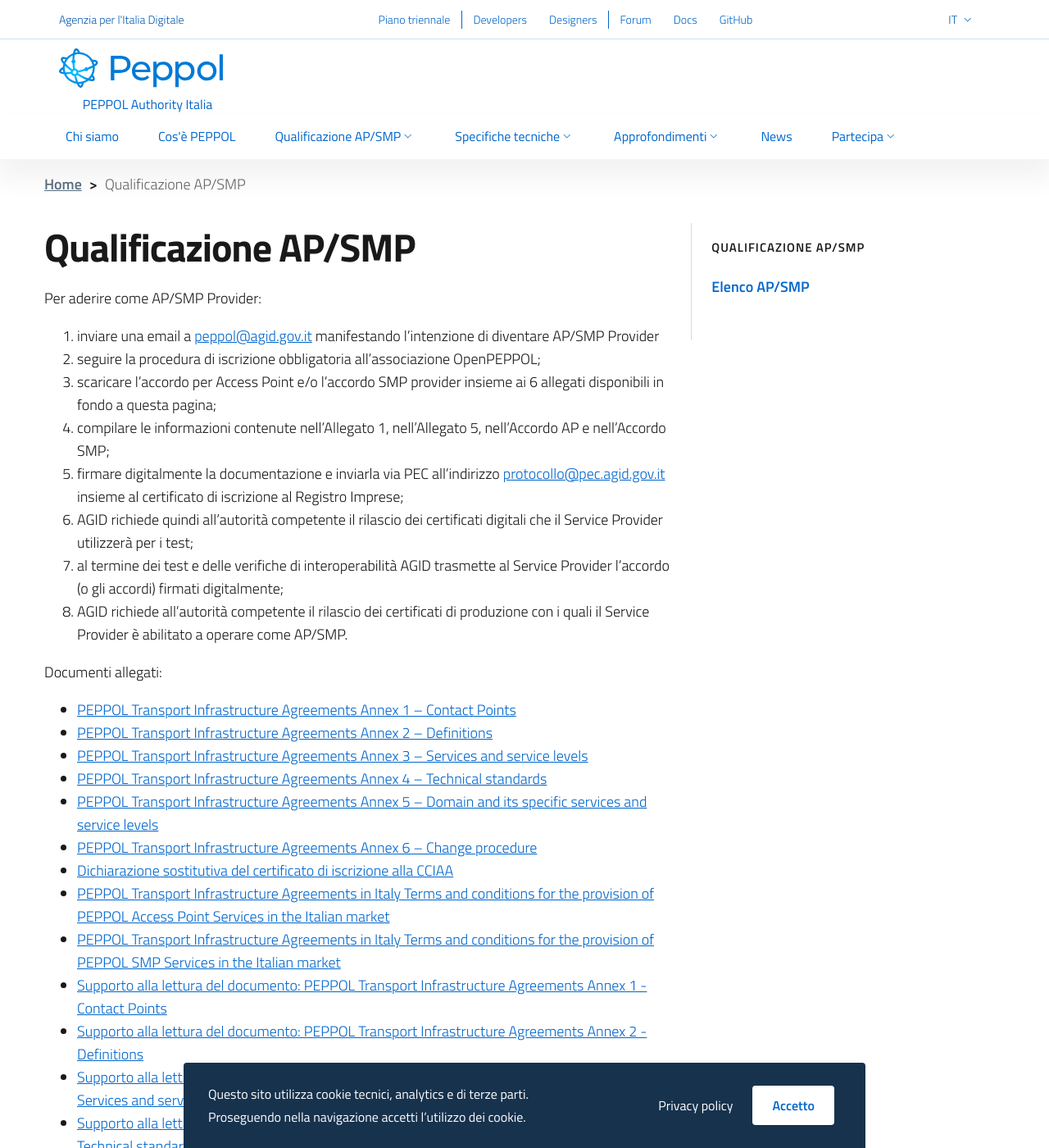
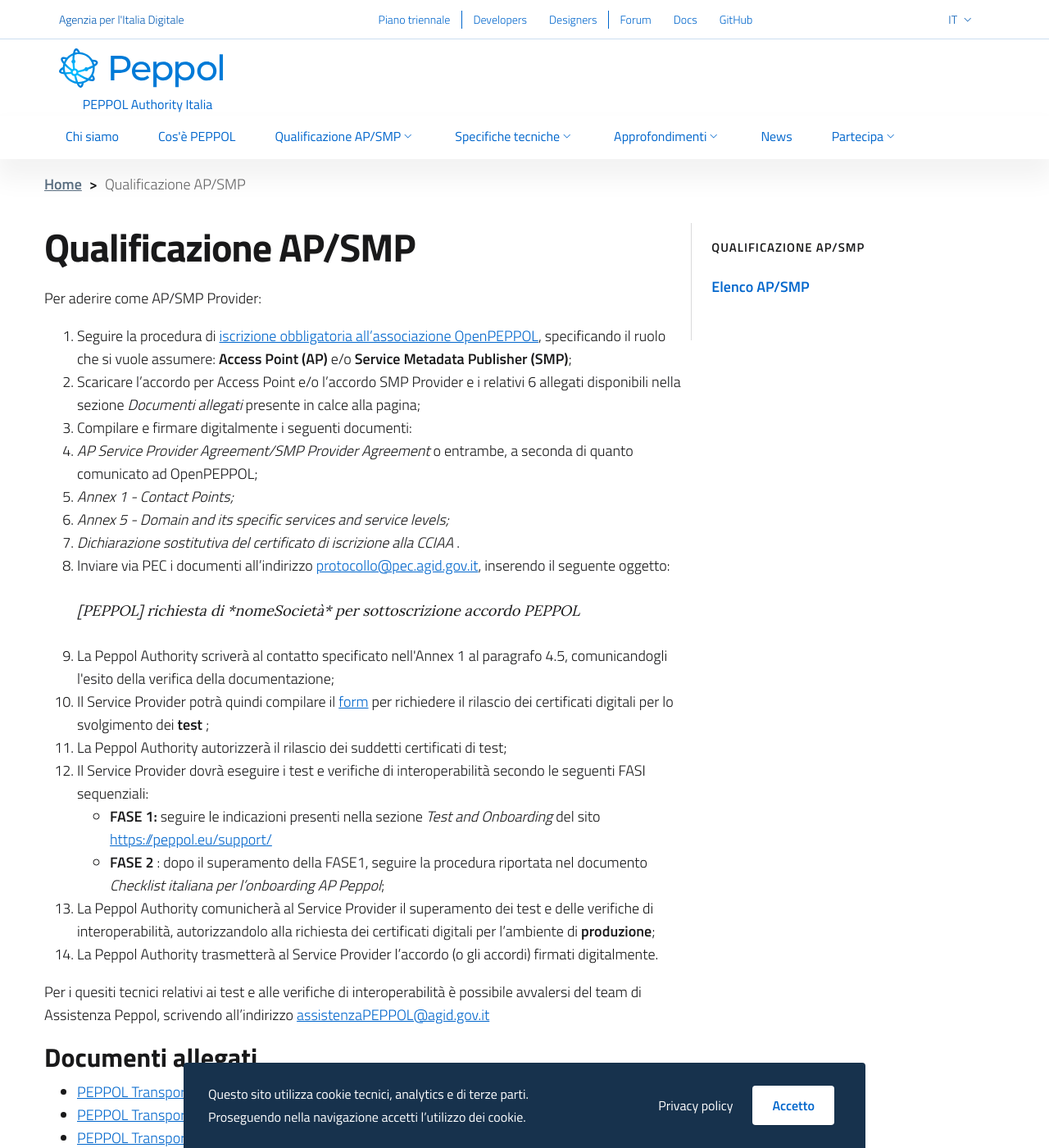
Before and after one commit to realeroberto/peppol.agid.gov.it, a Jekyll site: the page built from it/qualificazione-ap-smp/index.md, in a window 1280 px wide and 1400 px high. Shown: the whole window at 82% size. Built offline with Jekyll 4.4.1, drawn with Linux system fonts in a browser that asks for light colours.

Commit message:
Update checklist

```diff
--- a/it/qualificazione-ap-smp/index.md
+++ b/it/qualificazione-ap-smp/index.md
@@ -9,24 +9,27 @@
 
 Per aderire come AP/SMP Provider:
 
-1. inviare una email a [peppol@agid.gov.it](mailto:peppol@agid.gov.it) manifestando l'intenzione di diventare
-   AP/SMP Provider
-2. seguire la procedura di iscrizione obbligatoria all’associazione OpenPEPPOL;
-3. scaricare l'accordo per Access Point e/o l'accordo SMP provider insieme ai 6
-   allegati disponibili in fondo a questa pagina;
-4. compilare le informazioni contenute nell'Allegato 1, nell'Allegato 5,
-   nell’Accordo AP e nell’Accordo SMP;
-5. firmare digitalmente la documentazione e inviarla via PEC all'indirizzo
-   [protocollo@pec.agid.gov.it](mailto:protocollo@pec.agid.gov.it) insieme al
-   certificato di iscrizione al Registro Imprese;
-6. AGID richiede quindi all'autorità competente il rilascio dei certificati
-   digitali che il Service Provider utilizzerà per i test;
-7. al termine dei test e delle verifiche di interoperabilità AGID trasmette al
-   Service Provider l'accordo (o gli accordi) firmati digitalmente;
-8. AGID richiede all'autorità competente il rilascio dei certificati di
-   produzione con i quali il Service Provider è abilitato a operare come AP/SMP.
+1. Seguire la procedura di [iscrizione obbligatoria all'associazione OpenPEPPOL](https://peppol.eu/get-involved/join-openpeppol), specificando il ruolo che si vuole assumere: **Access Point (AP)** e/o **Service Metadata Publisher (SMP)**;
+2. Scaricare l'accordo per Access Point e/o l'accordo SMP Provider e i relativi 6 allegati disponibili nella sezione *Documenti allegati* presente in calce alla pagina;
+3. Compilare e firmare digitalmente i seguenti documenti:
+  1. _AP Service Provider Agreement/SMP Provider Agreement_ o entrambe, a seconda di quanto comunicato ad OpenPEPPOL;
+  2. _Annex 1 - Contact Points;_
+  3. _Annex 5 - Domain and its specific services and service levels;_
+  4. _Dichiarazione sostitutiva del certificato di iscrizione alla CCIAA_ .
+4. Inviare via PEC i documenti all'indirizzo [protocollo@pec.agid.gov.it](mailto:protocollo@pec.agid.gov.it), inserendo il seguente oggetto:
+> _[PEPPOL] richiesta di \*nomeSocietà\* per sottoscrizione accordo PEPPOL_
+5. La Peppol Authority scriverà al contatto specificato nell&#39;Annex 1 al paragrafo 4.5, comunicandogli l&#39;esito della verifica della documentazione;
+6. Il Service Provider potrà quindi compilare il [form](https://openpeppol.atlassian.net/servicedesk/customer/portal/1/create/13) per richiedere il rilascio dei certificati digitali per lo svolgimento dei **test** ;
+7. La Peppol Authority autorizzerà il rilascio dei suddetti certificati di test;
+8. Il Service Provider dovrà eseguire i test e verifiche di interoperabilità secondo le seguenti FASI sequenziali:
+    - **FASE 1:** seguire le indicazioni presenti nella sezione *Test and Onboarding* del sito [https://peppol.eu/support/](https://peppol.eu/support/)
+    - **FASE 2** : dopo il superamento della FASE1, seguire la procedura riportata nel documento *Checklist italiana per l'onboarding AP Peppol*;
+9. La Peppol Authority comunicherà al Service Provider il superamento dei test e delle verifiche di interoperabilità, autorizzandolo alla richiesta dei certificati digitali per l'ambiente di **produzione**;
+10. La Peppol Authority trasmetterà al Service Provider l'accordo (o gli accordi) firmati digitalmente.
 
-Documenti allegati:
+Per i quesiti tecnici relativi ai test e alle verifiche di interoperabilità è possibile avvalersi del team di Assistenza Peppol, scrivendo all'indirizzo [assistenzaPEPPOL@agid.gov.it](mailto:assistenzaPEPPOL@agid.gov.it)
+
+### Documenti allegati
 
 - [PEPPOL Transport Infrastructure Agreements Annex 1 – Contact Points](/attachments/annex1-contatcpoints_0.pdf)
 - [PEPPOL Transport Infrastructure Agreements Annex 2 – Definitions](/attachments/annex2-definitions.pdf)
```
